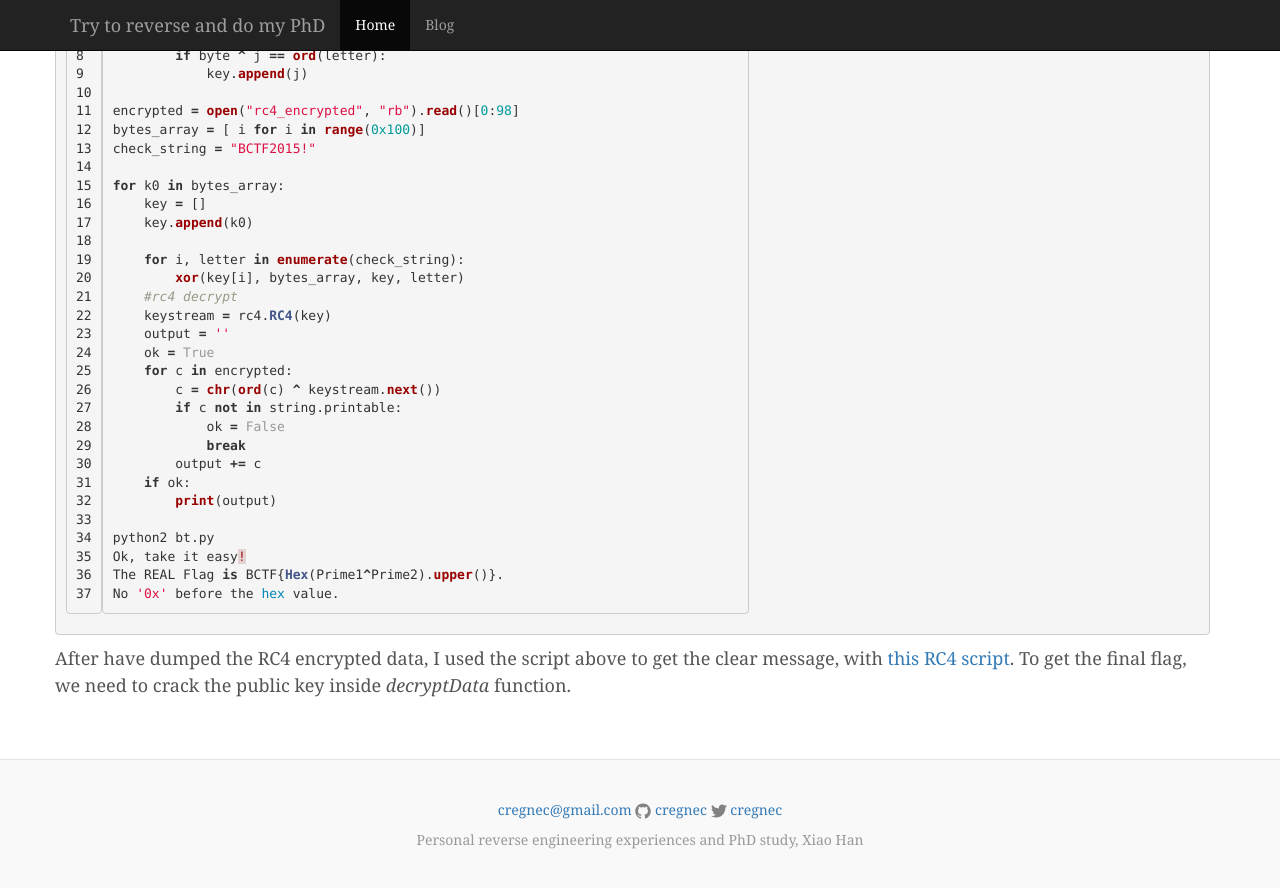
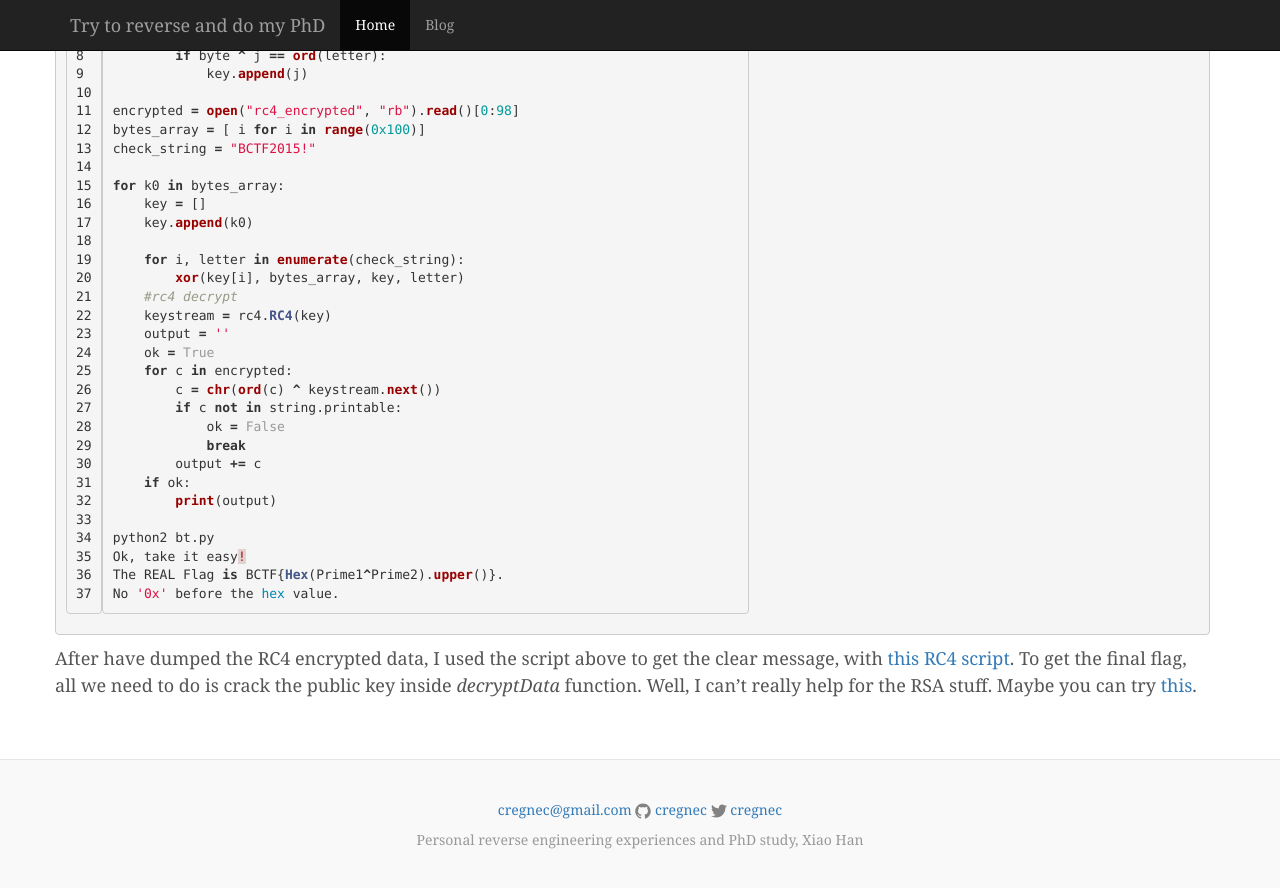
Before and after one commit to cregnec/cregnec.github.io, a Jekyll site: the page built from _posts/2015-03-23-bctf-freak-writeup.markdown, in a window 1280 px wide and 900 px high, scrolled down 7171 px. Shown: the top 888 px of the window. Built offline with Jekyll 4.4.1, drawn with Linux system fonts in a browser that asks for light colours; nearby versions of some CDN libraries.

Commit message:
add rsa facotoring link

```diff
--- a/_posts/2015-03-23-bctf-freak-writeup.markdown
+++ b/_posts/2015-03-23-bctf-freak-writeup.markdown
@@ -410,5 +410,6 @@ No '0x' before the hex value.
 {% endhighlight %}
 After have dumped the RC4 encrypted data, I used the script above to get the
 clear message, with [this RC4 script](https://github.com/bozhu/RC4-Python/blob/master/rc4.py).
-To get the final flag, we need to crack the public key inside *decryptData*
-function.
+To get the final flag, all we need to do is crack the public key inside *decryptData*
+function. Well, I can't really help for the RSA stuff. Maybe you can try
+[this](http://cado-nfs.gforge.inria.fr/).
```
